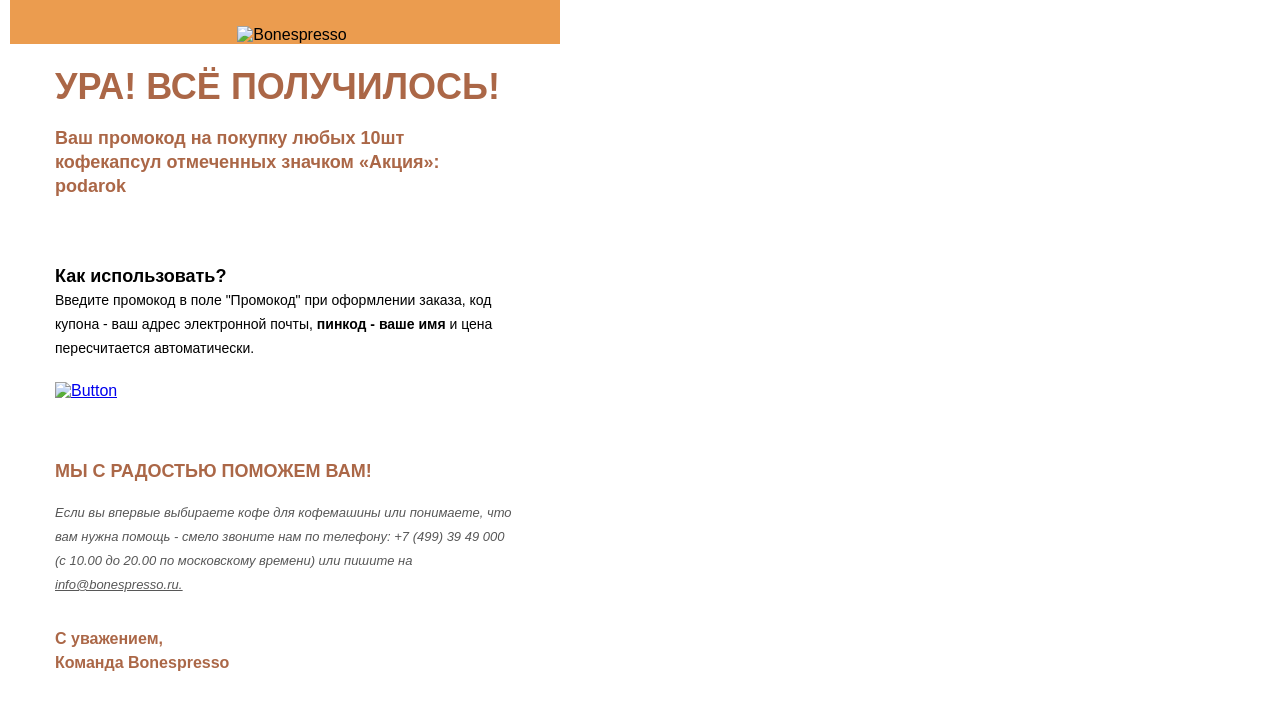
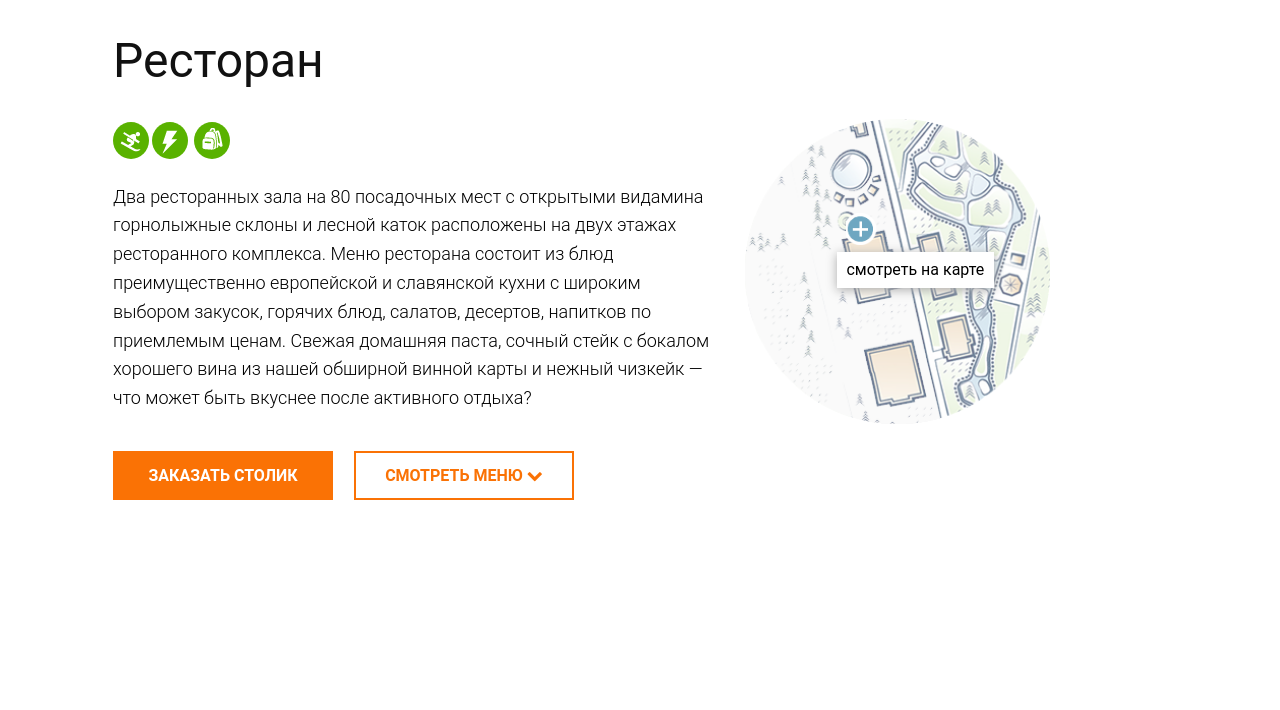
Before and after one commit to Kodonbaev/HomeWork_37, a plain HTML site: page index.html in a window 1280 px wide. Drawn offline with Linux system fonts and the light colour scheme.

Commit message:
add global

```diff
--- a/index.html
+++ b/index.html
@@ -1,107 +1,47 @@
-<!DOCTYPE html PUBLIC "-//W3C//DTD XHTML 1.0 Transitional//EN" "http://www.w3.org/TR/xhtml1/DTD/xhtml1-transitional.dtd">
-<html xmlns="http://www.w3.org/1999/xhtml">
+<!doctype html>
+<html lang="ru">
 <head>
-    <meta http-equiv="Content-Type" content="text/html; charset=utf-8" />
-    <meta http-equiv="X-UA-Compatible" content="IE=edge" />
-    <meta name="viewport" content="width=device-width, initial-scale=1.0">
+    <meta charset="UTF-8">
+    <meta name="viewport"
+          content="width=device-width, user-scalable=no, initial-scale=1.0, maximum-scale=1.0, minimum-scale=1.0">
+    <meta http-equiv="X-UA-Compatible" content="ie=edge">
+    <link rel="stylesheet" href="css/font-awesome.css">
+    <link rel="stylesheet" href="css/reset.css">
+    <link rel="stylesheet" href="css/style.css">
+    <title>Home_37</title>
 </head>
-<body bgcolor="#ffffff" style="background-color:#ffffff;margin-top:0;margin-bottom:0;margin-right:0;margin-left:0;">
-<style>
-    body{background-color: #ffffff;margin: 0;}
-    .header,.middle,.footer {margin:0 10px;text-align: center;background-color: #f4f4f4;table-layout: fixed;-webkit-text-size-adjust: 100%;-ms-text-size-adjust: 100%; font-family: arial, sans-serif;}
-</style>
-<div class="header" style="-webkit-font-smoothing:subpixel-antialiased;margin-top:0;margin-bottom:0;margin-right:10px;margin-left:10px;text-align:center;background-color:#ffffff;table-layout:fixed;-webkit-text-size-adjust:100%;-ms-text-size-adjust:100%;">
-
-</div>
-<div class="middle" style="-webkit-font-smoothing:subpixel-antialiased;margin-top:0;margin-bottom:0;margin-right:10px;margin-left:10px;text-align:center;background-color:#ffffff;table-layout:fixed;-webkit-text-size-adjust:100%;-ms-text-size-adjust:100%;">
-
+<body>
+<div class="container">
+    <h1 class="logo">Ресторан</h1>
+    <div class="wrap-content clearfix">
+        <div class="text">
+            <div class="icon-tour clearfix">
+                <div class="icon"></div>
+                <div class="icon icon-lidhtning"></div>
+                <div class="icon icon-backpack"></div>
             </div>
 
-
-
-<div class="footer" width="550" style="-webkit-font-smoothing:subpixel-antialiased;margin-top:0;margin-bottom:0;margin-right:10px;margin-left:10px;text-align:center;background-color:#ffffff;table-layout:fixed;-webkit-text-size-adjust:100%;-ms-text-size-adjust:100%; width: 550px ">
-
-    <!--[if (gte mso 9)|(IE)]>
-    <table width="550" align="center" style="border-collapse:collapse;" >
-        <tr>
-            <td style="-webkit-font-smoothing:subpixel-antialiased;" >
-    <![endif]-->
-    <table width="550" cellpadding="0" cellspacing="0" border="0" align="center" bgcolor="#eb9c4f" style="border-collapse: collapse; margin-top: 0; margin-bottom: 0; margin-right: 0; margin-left: 0; text-align: center; border: none; width: 550px;">
-        <tr>
-            <td bgcolor="#eb9c4f" border="0" align="center" style="text-align: center; border: none; width: 550px; padding-top: 26px; padding-left: 14px; padding-bottom: 0; padding-right: 0;">
-                <img src="images/logo.png" width="418" height="522" alt="Bonespresso">
-            </td>
-        </tr>
-
-    </table>
-    <!--[if (gte mso 9)|(IE)]>
-    </td>
-    </tr>
-    </table>
-    <![endif]-->
-
+            <p class="text-content">Два ресторанных зала на 80 посадочных мест с открытыми видамина
+                горнолыжные склоны и лесной каток расположены на двух этажах ресторанного комплекса. Меню ресторана
+                состоит
+                из блюд преимущественно европейской и славянской кухни с широким выбором закусок, горячих блюд, салатов,
+                десертов, напитков по приемлемым ценам. Свежая домашняя паста, сочный стейк с бокалом хорошего вина из
+                нашей
+                обширной винной карты и нежный чизкейк —что может быть вкуснее после активного отдыха?</p></div>
+        <div class="map">
+            <img src="uploads/map.png" width="300" height="301" alt="Maps">
+            <div class="map-info">
+                <div class="icon-map">
+                    <img src="uploads/icon-plus.png" width="38" height="38" alt="plus">
+                    <p class="map-text">cмотреть на карте</p>
                 </div>
-
-
-
-
-<div class="middle" width="550" style="-webkit-font-smoothing:subpixel-antialiased;margin-top:0;margin-bottom:0;margin-right:10px;margin-left:10px;text-align:center;background-color:#ffffff;table-layout:fixed;-webkit-text-size-adjust:100%;-ms-text-size-adjust:100%; font-family: arial, sans-serif; width: 550px;">
-    <!--[if (gte mso 9)|(IE)]>
-    <table width="550" align="center" style="border-collapse:collapse;" >
-        <tr>
-            <td style="-webkit-font-smoothing:subpixel-antialiased;" >
-    <![endif]-->
-    <table width="550" cellpadding="0" cellspacing="0" border="0" align="left" bgcolor="#ffffff" style="border-collapse: collapse; margin-top: 0; margin-bottom: 0; margin-right: 0; margin-left: 0; text-align: left; border: none; width: 550px;">
-        <tr>
-            <td bgcolor="#ffffff" border="0" align="center" style="text-align: left; border: none; width: 550px; font-family: arial, sans-serif; padding-top: 22px; padding-bottom: 10px; padding-left: 45px; padding-right: 45px;" >
-
-                <div class="h1" style="color: #ab6747; font-size: 36px; display: block; text-transform: uppercase; line-height: 42px; font-weight: bold; ">
-                    ура! всё получилось!
             </div>
-                <br />
-                <div style="color: #ab6747; font-size: 18px; display: block; line-height: 24px; font-weight: bold; padding-bottom: 48px; ">
-                    Ваш промокод на покупку любых 10шт кофекапсул отмеченных значком «Акция»: podarok
         </div>
-                <br />
-                <div style="color: #000000; font-size: 18px; display: block; line-height: 24px; font-weight: bold; ">
-                    Как использовать?
     </div>
-
-                <div style="color: #000000; font-size: 14px; display: block; line-height: 24px; font-weight: normal; padding-bottom: 22px; ">
-                    Введите промокод в поле "Промокод" при оформлении заказа, код купона - ваш адрес электронной почты,
-                    <b style="font-weight: bold; ">пинкод - ваше имя</b>
-                    и цена пересчитается автоматически.
+    <div class="btn-block">
+        <div class="btn btn-zakaz">заказать столик</div>
+        <div class="btn btn-woutch">Смотреть меню <i class="fa fa-chevron-down" aria-hidden="true"></i></div>
     </div>
-                <div style="display: block; padding-bottom: 59px;">
-                    <a href="#">
-                        <img src="images/button.png" alt="Button">
-                    </a>
 </div>
-                <div style="color: #ab6747; font-size: 18px; display: block; text-transform: uppercase; line-height: 24px; font-weight: bold;">
-                    Мы с радостью поможем вам!
-                </div>
-                <br />
-                <div style="color: #575757; font-size: 13px; display: block; line-height: 24px; font-weight: normal; padding-bottom: 21px; font-style: italic; padding-bottom: 30px ">
-                    Если вы впервые выбираете кофе для кофемашины или понимаете, что вам нужна помощь - смело звоните нам по телефону: +7 (499) 39 49 000  (с 10.00 до 20.00 по московскому времени) или пишите на <a href="#" style="color: #575757; font-size: 13px; display: block; line-height: 24px; font-weight: normal; font-style: italic; text-decoration: underline; "><span style="color: #575757; font-size: 13px; display: block; line-height: 24px; font-weight: normal; font-style: italic; text-decoration: underline; ">
-     info@bonespresso.ru.
-    </span></a>
-                </div>
-                <div style="color: #ab6747; font-size: 16px; display: block; line-height: 24px; font-weight: bold; ">
-                    С уважением, <br />
-                    Команда Bonespresso
-                </div>
-
-            </td>
-        </tr>
-    </table>
-    <!--[if (gte mso 9)|(IE)]>
-    </td>
-    </tr>
-    </table>
-    <![endif]-->
-</div>
-
-
-
 </body>
 </html>
```
Lines whose indentation alone changed are shown as unchanged.
